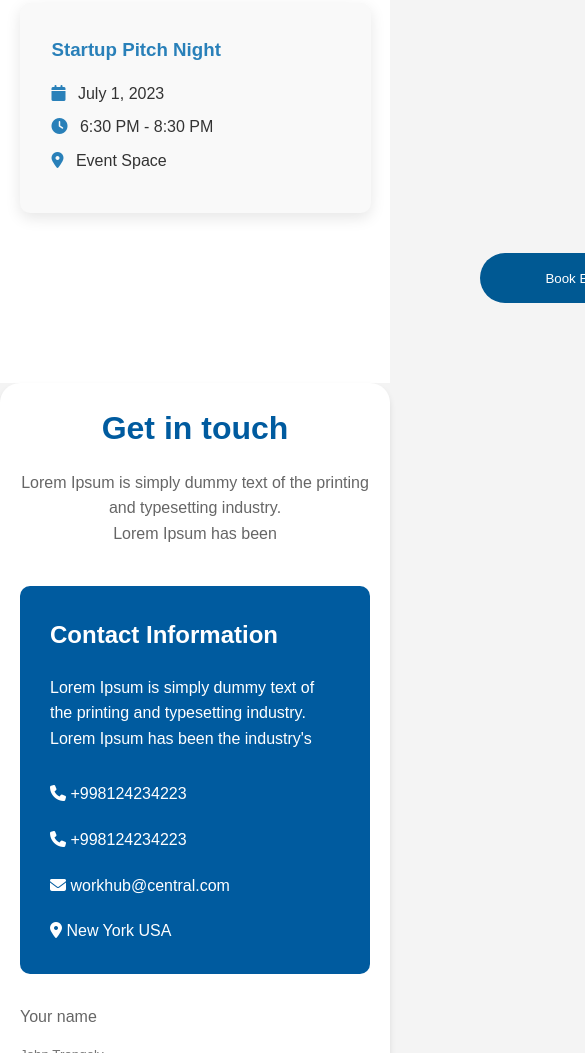
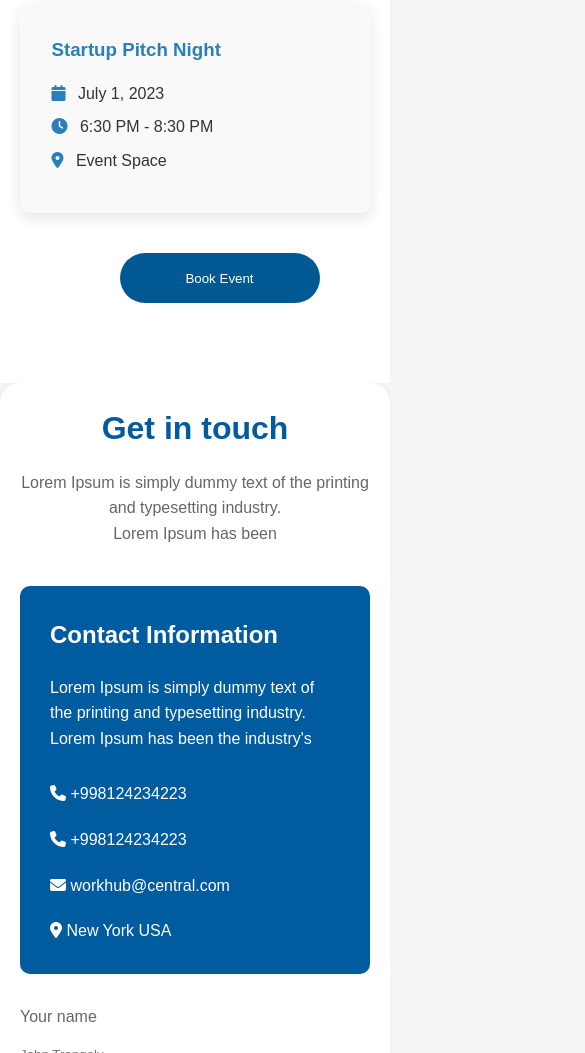
Before and after one commit to mrMonarx/workhub, a plain HTML site: page index.html in a window 390 px wide. Shown: the part 6459-7512 px from the top of the page, 585 px wide, since content can reach past the window. Drawn offline with Linux system fonts and the light colour scheme.

Commit message:
Update style.css

```diff
--- a/style.css
+++ b/style.css
@@ -650,4 +650,7 @@ textarea {
     .event-list {
         grid-template-columns: 1fr;
     }
+    .event-button{
+        margin-left:100px;
+    }
 }
```
